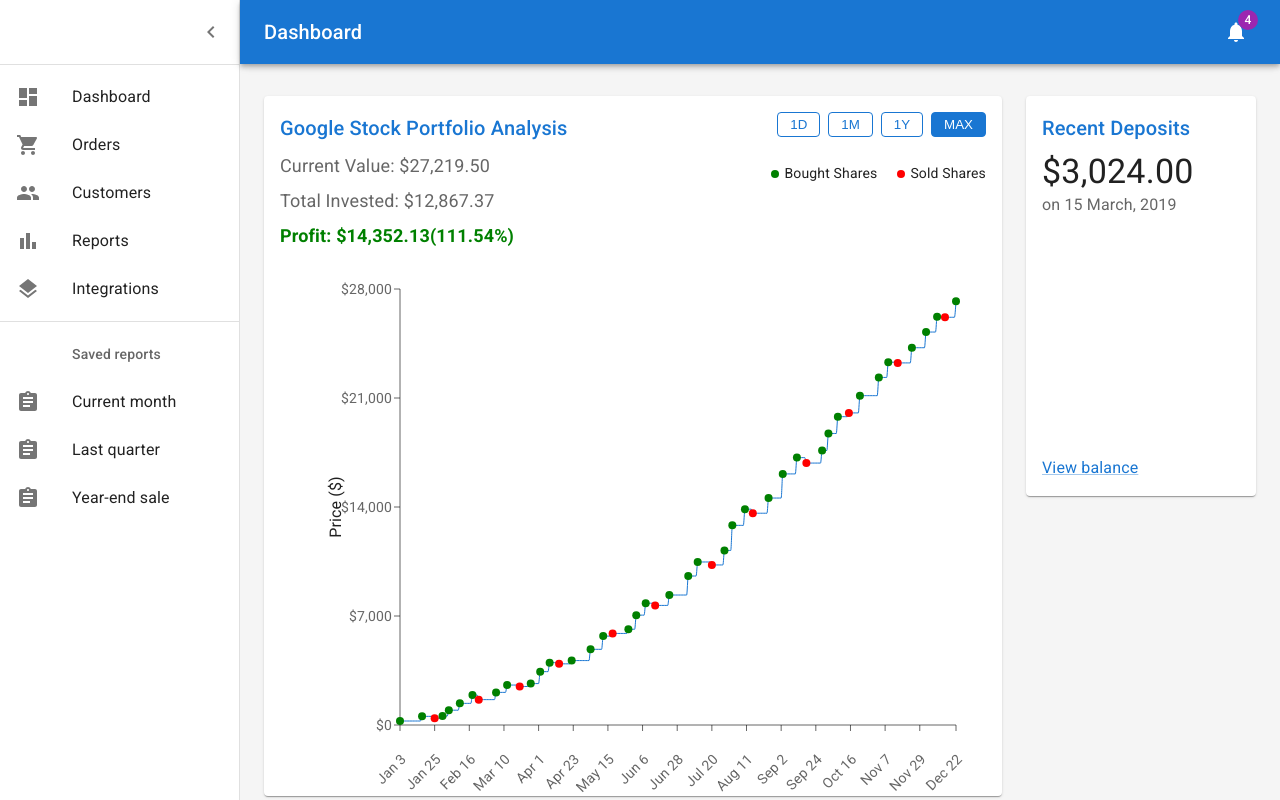
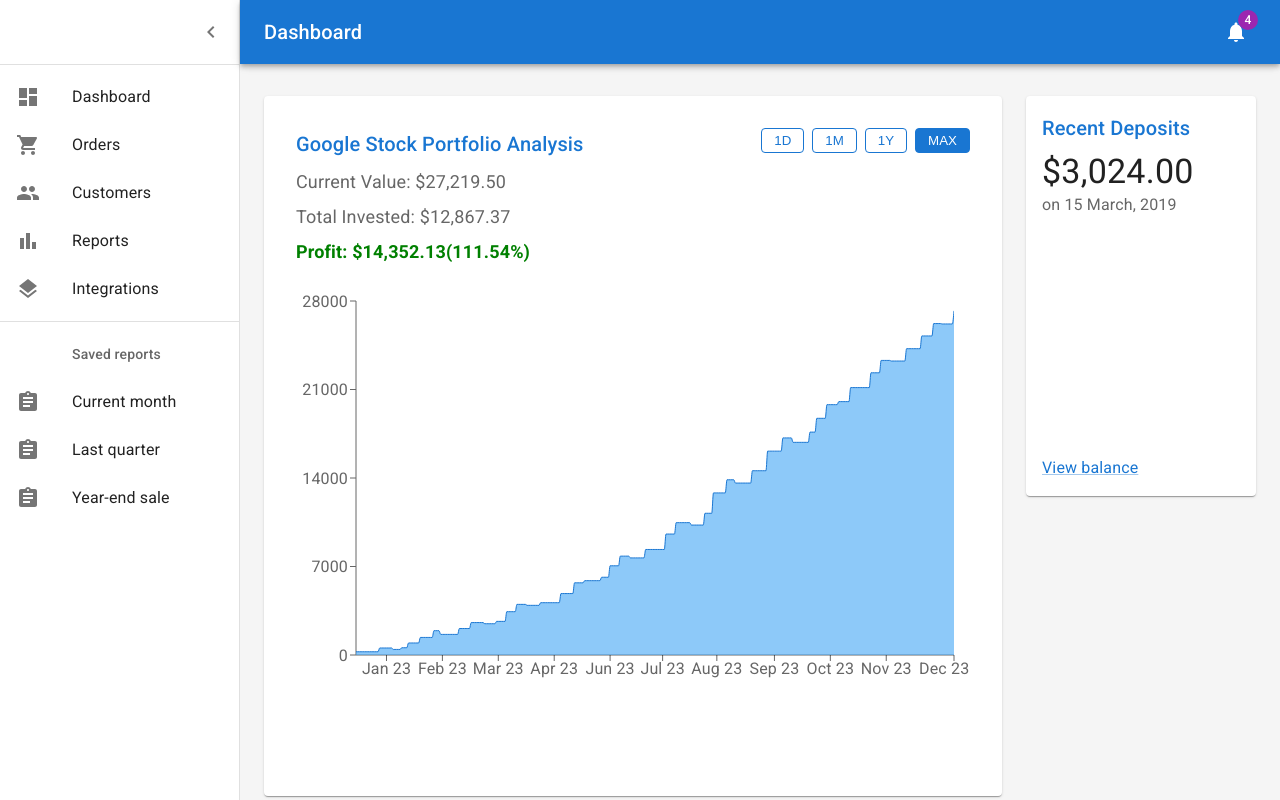
Before and after one commit to babajankhanp/stock-unlock-assignment, a React (Vite) app: page / in a window 1280 px wide. Built offline with nearby package versions, Linux system fonts and the light colour scheme.

Commit message:
added final changes

```diff
--- a/src/Chart.tsx
+++ b/src/Chart.tsx
@@ -1,8 +1,9 @@
 import * as React from 'react';
 import { useTheme } from '@mui/material/styles';
-import { LineChart, Line, XAxis, YAxis, Label, ResponsiveContainer, Tooltip, DotProps } from 'recharts';
+import { AreaChart,Area, Line, XAxis, YAxis, Label, ResponsiveContainer, Tooltip, DotProps } from 'recharts';
 import Title from './Title';
 import { stockToTransactions } from './utils/stocksTrans';
+
 
 interface Transaction {
   action: 'B' | 'S';
@@ -299,7 +300,7 @@
           gap: '10px'
         }}>
           <TimeRangeSelector />
-          <div style={{
+          {/* <div style={{
             display: 'flex',
             alignItems: 'center',
             gap: '20px',
@@ -323,83 +324,40 @@
               }} />
               <span>Sold Shares</span>
             </div>
-          </div>
+          </div> */}
         </div>
       </div>
 
       {/* Chart container with increased height */}
       <div style={{ height: '600px', width: '100%' }}>
-        <ResponsiveContainer>
-          <LineChart
+        <ResponsiveContainer width="100%" height={400}>
+        <AreaChart
           data={filteredData}
           margin={{
-              top: 20,
-              right: 30,
-              bottom: 60,
-              left: 60,
+            top: 16,
+            right: 16,
+            bottom: 0,
+            left: 0,
           }}
         >
           <XAxis
             dataKey="date"
             stroke={theme.palette.text.secondary}
-              style={theme.typography.body2}
-              height={60}
-              tickFormatter={(value) => {
-                const date = new Date(value);
-                return date.toLocaleDateString('en-US', {
-                  month: 'short',
-                  day: 'numeric'
-                });
+             tickFormatter={(date) => {
+        const options = { month: 'short', year: '2-digit' }; // Format as "Mar 23"
+        return new Date(date).toLocaleDateString('en-US', { month: 'short', year: '2-digit' });
       }}
-              angle={-45}
-              textAnchor="end"
-              interval={'preserveStartEnd'}
-              dy={20}
           />
-            <YAxis
-              stroke={theme.palette.text.secondary}
-              style={theme.typography.body2}
-              tickFormatter={(value) => `$${value.toLocaleString()}`}
-            >
-              <Label
-                angle={270}
-                position="left"
-                style={{
-                  textAnchor: 'middle',
-                  fill: theme.palette.text.primary,
-                  ...theme.typography.body1,
-                }}
-              >
-                Price ($)
-              </Label>
-            </YAxis>
+          <YAxis />
           <Tooltip content={<CustomTooltip />} />
-
-
-<Line
+          <Area
             type="monotone"
             dataKey="portfolioValue"
             stroke={theme.palette.primary.main}
-  dot={(props: DotProps) => {
-    // Ensure props are checked correctly
-    if (!props.cx || !props.cy || !props.payload || !props.payload.transaction) {
-      return null;
-    }
-
-    // Return a custom dot element
-    return (
-      <circle
-        cx={props.cx}
-        cy={props.cy}
-        r={4}
-        fill={props.payload.transaction.action === 'B' ? 'green' : 'red'}
-        stroke="none"
+            fill={theme.palette.primary.light}
+            activeDot={{ r: 8 }}
           />
-    );
-  }}
-/>
-
-          </LineChart>
+        </AreaChart>
       </ResponsiveContainer>
       </div>
     </React.Fragment>
--- a/src/Dashboard.tsx
+++ b/src/Dashboard.tsx
@@ -171,10 +171,11 @@
               <Grid item xs={12} md={8} lg={9}>
                 <Paper
                   sx={{
-                    p: 2,
+                    p: 4,
                     display: 'flex',
                     flexDirection: 'column',
                     height: 700,
+                     width:"100%"
                   }}
                 >
                   <Chart />
```
Lines whose indentation alone changed are shown as unchanged.
